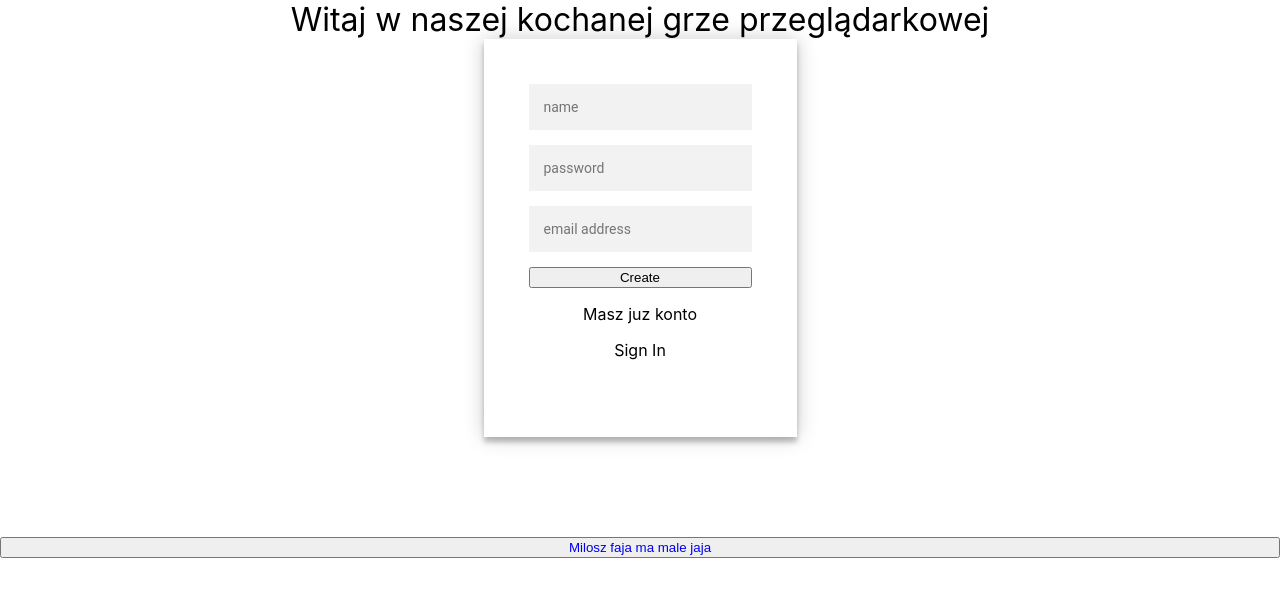
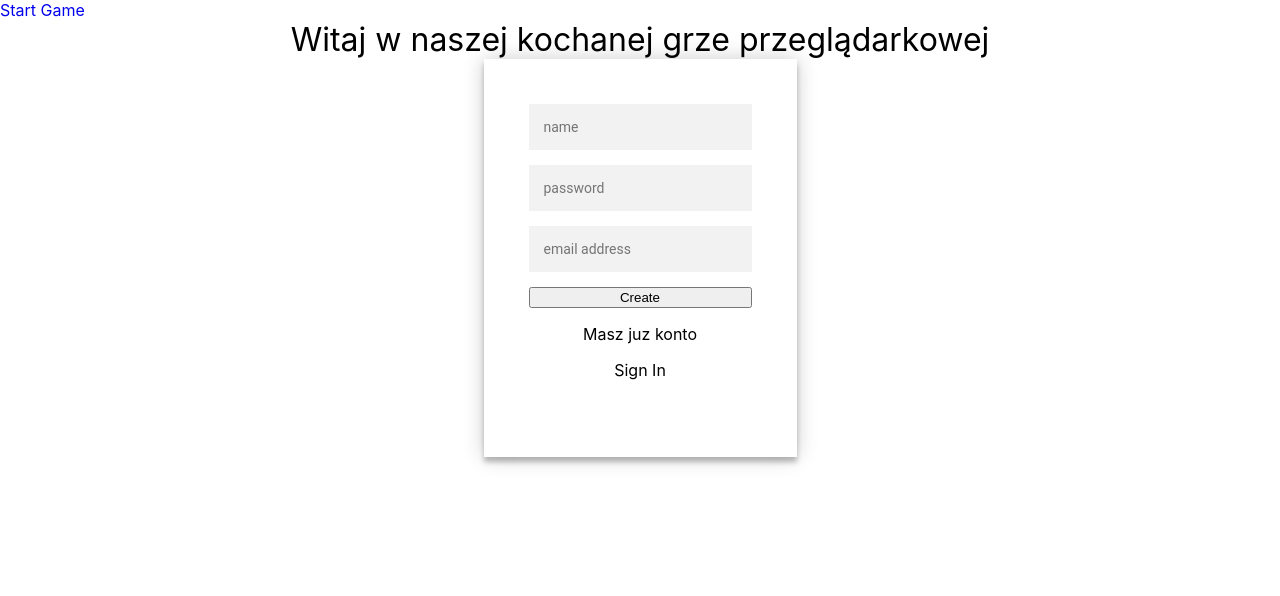
Before and after one commit to Dobry-Andrzej/Shooter-Game, a React (Create React App) app: page / in a window 1280 px wide. Shown: the top 596 px of the page. Built offline with nearby package versions, Linux system fonts and the light colour scheme.

Commit message:
nowy komponent do logowania, poprawienie routingu

```diff
--- /dev/null
+++ b/src/components/login/Login.css
@@ -0,0 +1,26 @@
+.loginFormContainer {
+    max-width: 400px;
+    flex-direction: column;
+    z-index: 1;
+    background: #FFFFFF;
+    max-width: 360px;
+    margin: 0 auto 100px;
+    padding: 45px;
+    text-align: center;
+    box-shadow: 0 0 20px 0 rgba(0, 0, 0, 0.2), 0 5px 5px 0 rgba(0, 0, 0, 0.24);
+}
+.loginForm {
+    display: flex;
+    flex-direction: column;
+}
+.loginForm input {
+    font-family: "Roboto", sans-serif;
+    outline: 0;
+    background: #f2f2f2;
+    width: 100%;
+    border: 0;
+    margin: 0 0 15px;
+    padding: 15px;
+    box-sizing: border-box;
+    font-size: 14px;
+}
--- /dev/null
+++ b/src/components/login/Login.tsx
@@ -0,0 +1,22 @@
+import React, { Component } from 'react';
+import './Login.css';
+class Login extends Component {
+
+    render() {
+        return (
+            <div className="menuContainer">
+                <div className="titleGame">Witaj w naszej kochanej grze przeglądarkowej</div>
+                <div className="loginFormContainer">
+                    <form className="loginForm">
+                        <input type="text" placeholder="name"/>
+                        <input type="password" placeholder="password"/>
+                        <input type="text" placeholder="email address"/>
+                        <button>Create</button>
+                        <p className="message"> Masz juz konto <p>Sign In</p></p>
+                    </form>
+                </div>
+            </div>
+        )
+    }
+}
+export default Login;
--- a/src/components/menu/Menu.css
+++ b/src/components/menu/Menu.css
@@ -7,32 +7,6 @@
     font-size: 2em;
     text-align: center;
 }
-.loginFormContainer {
-    max-width: 400px;
-    flex-direction: column;
-    z-index: 1;
-    background: #FFFFFF;
-    max-width: 360px;
-    margin: 0 auto 100px;
-    padding: 45px;
-    text-align: center;
-    box-shadow: 0 0 20px 0 rgba(0, 0, 0, 0.2), 0 5px 5px 0 rgba(0, 0, 0, 0.24);
-}
-.loginForm {
-    display: flex;
-    flex-direction: column;
-}
-.loginForm input {
-    font-family: "Roboto", sans-serif;
-    outline: 0;
-    background: #f2f2f2;
-    width: 100%;
-    border: 0;
-    margin: 0 0 15px;
-    padding: 15px;
-    box-sizing: border-box;
-    font-size: 14px;
-}
 .link {
     text-decoration: none;
 }
--- a/src/components/menu/Menu.tsx
+++ b/src/components/menu/Menu.tsx
@@ -3,29 +3,24 @@ import { BrowserRouter, Route, Link } from 'react-router-dom';
 
 import './Menu.css';
 import Game from '../game/Game';
+import Login from '../login/Login';
 
 class MainMenu extends Component {
 
     render() {
         return (
             <div className="menuContainer">
-                <div className="titleGame">Witaj w naszej kochanej grze przeglądarkowej</div>
-                <div className="loginFormContainer">
-                    <form className="loginForm">
-                        <input type="text" placeholder="name"/>
-                        <input type="password" placeholder="password"/>
-                        <input type="text" placeholder="email address"/>
-                        <button>Create</button>
-                        <p className="message"> Masz juz konto <p>Sign In</p></p>
-                    </form>
-                </div>
                 <BrowserRouter>
-                        <button>
-                                <span><Link className="link" to={{
+                    <Link to="/"></Link>
+                                <Link className="link" to={{
                                     pathname: '/join-game'
-                                }}>Milosz faja ma male jaja</Link></span>
-                        </button>
-                        <Route path="/join-game" component={Game} />
+                                }}>Start Game</Link>
+                        <Route path="/join-game"
+                               component={Game}
+                               exact  />
+                    <Route path="/"
+                           component={Login}
+                           exact  />
                 </BrowserRouter>
             </div>
         )
```
